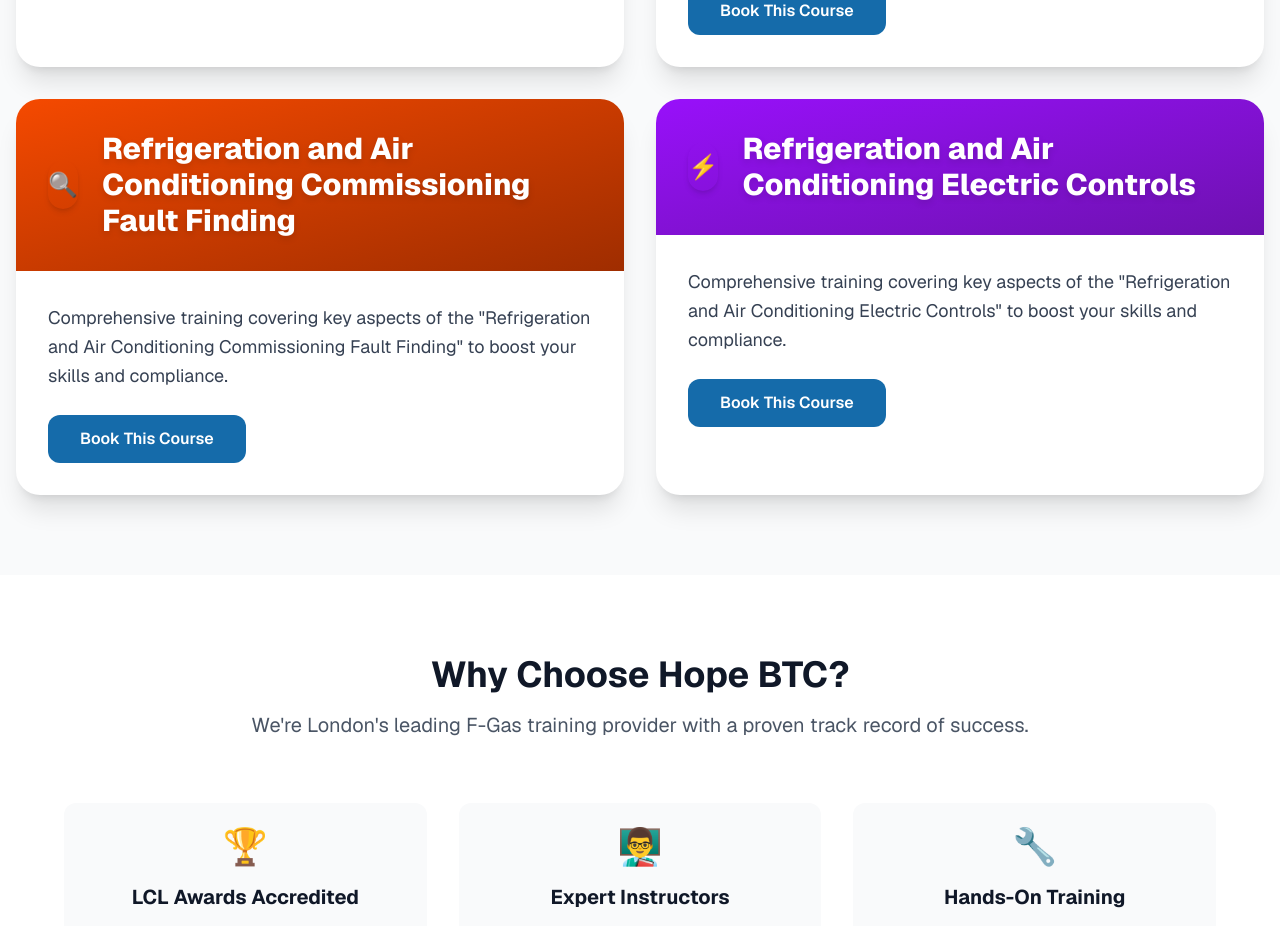
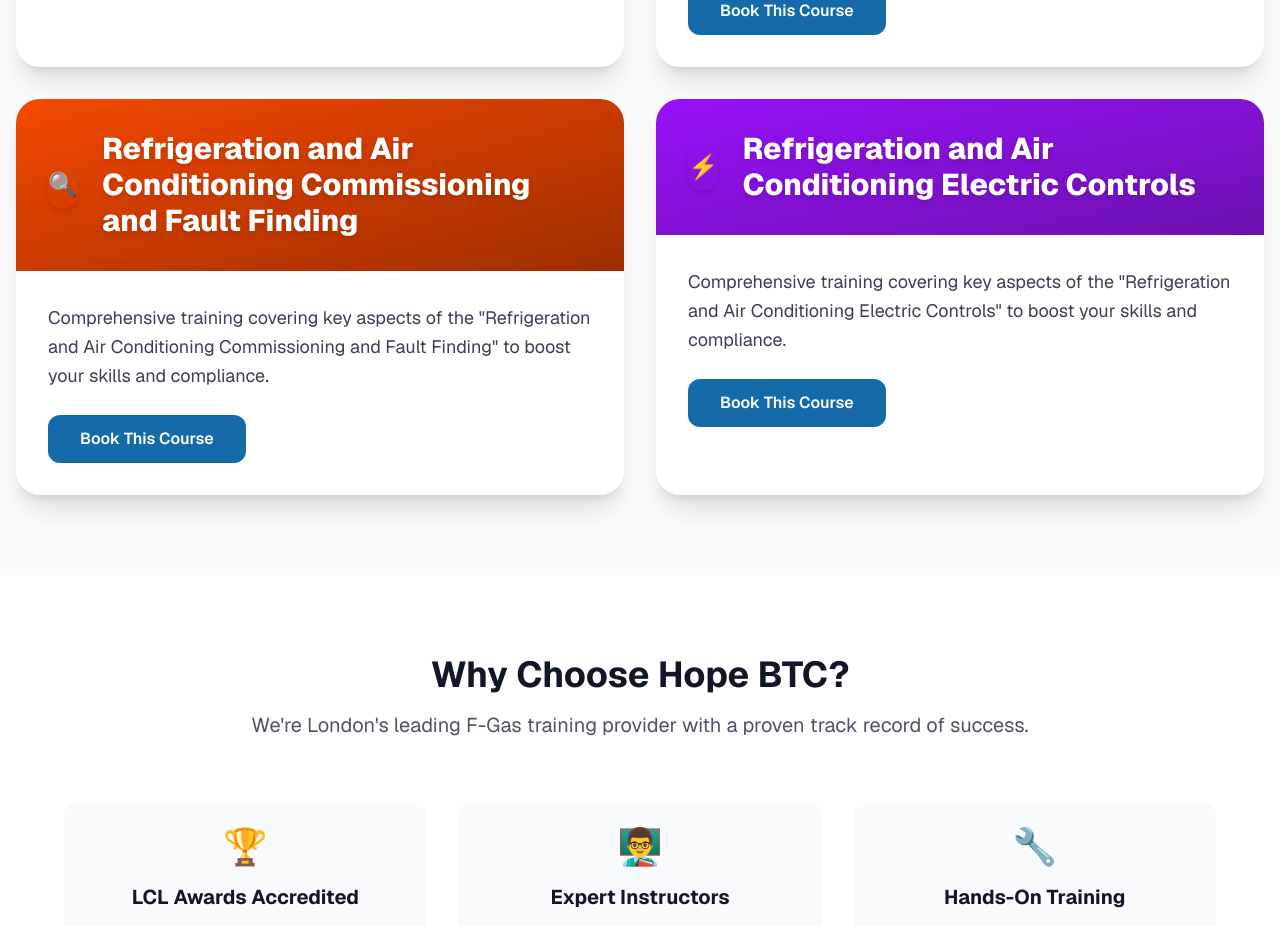
Before and after one commit to alikansoh/Hope-Btc, a Next.js app in the folder front-end/: page /courses in a window 1280 px wide. Shown: the part 1082-2008 px from the top of the page. Built offline with nearby package versions, Linux system fonts and the light colour scheme.

Commit message:
edit some fault

```diff
--- a/front-end/src/app/Components/Hero.tsx
+++ b/front-end/src/app/Components/Hero.tsx
@@ -76,7 +76,7 @@
           <p className="text-base md:text-lg text-gray-300 leading-relaxed">
             Our high-quality, accredited F-Gas training is designed to meet
             legal compliance and industry standards. Conveniently located in
-            Park Royal London, we offer small class sizes, expert instructors,
+             London, we offer small class sizes, expert instructors,
             hands-on learning, and flexible schedules.
           </p>
         </div>
--- a/front-end/src/app/Components/HowItsWork.tsx
+++ b/front-end/src/app/Components/HowItsWork.tsx
@@ -59,7 +59,7 @@
     {
       title: "Attend Practical Training",
       description:
-        "Join our hands-on training sessions at our fully equipped centre in Park Royal with expert instructors.",
+        "Join our hands-on training sessions at our fully equipped centre in London with expert instructors.",
       icon: (
         <svg
           className="w-8 h-8"
--- a/front-end/src/app/about/page.tsx
+++ b/front-end/src/app/about/page.tsx
@@ -66,7 +66,7 @@
                 F-Gas all Categories
               </span>
               <span className="bg-blue-400/20 text-blue-100 px-4 py-2 rounded-full font-medium">
-                LCL Accredited
+                LCL Awards Accredited
               </span>
               <span className="bg-blue-400/20 text-blue-100 px-4 py-2 rounded-full font-medium">
                 London Training Center
--- a/front-end/src/app/courses/page.tsx
+++ b/front-end/src/app/courses/page.tsx
@@ -13,7 +13,7 @@
       color: "bg-gradient-to-br from-green-600 to-green-800",
     },
     {
-      title: "Refrigeration and Air Conditioning Commissioning Fault Finding",
+      title: "Refrigeration and Air Conditioning Commissioning and Fault Finding",
 
       color: "bg-gradient-to-br from-orange-600 to-orange-800",
     },
```
